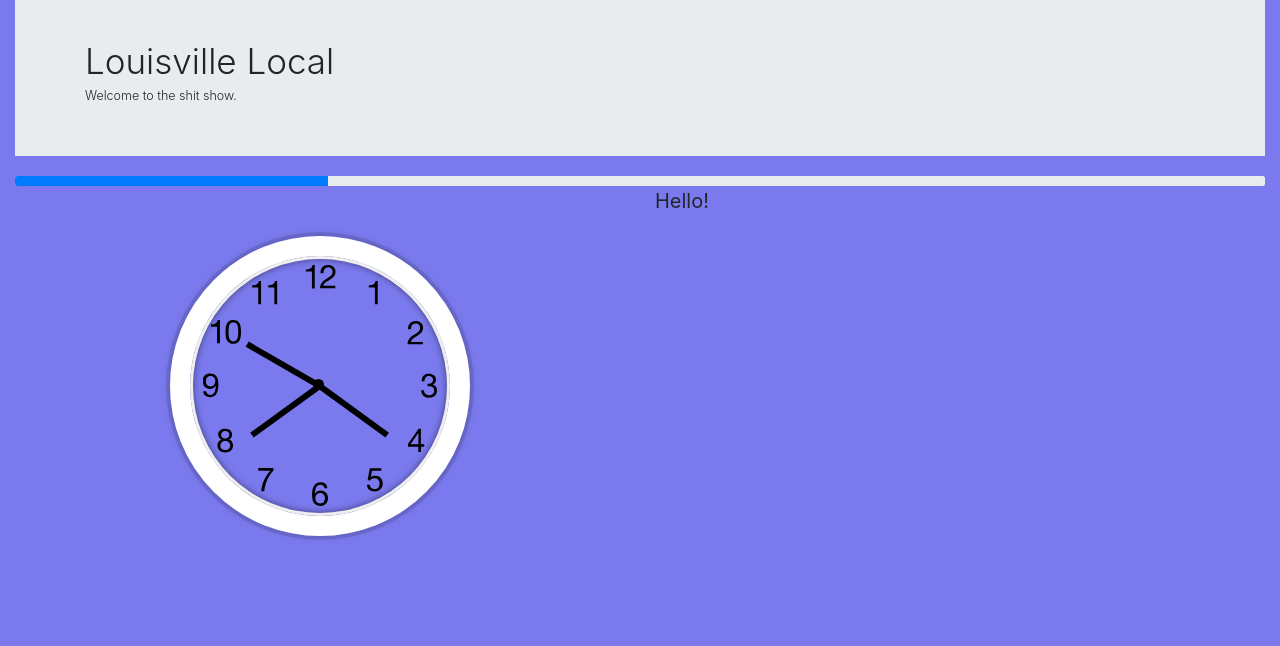
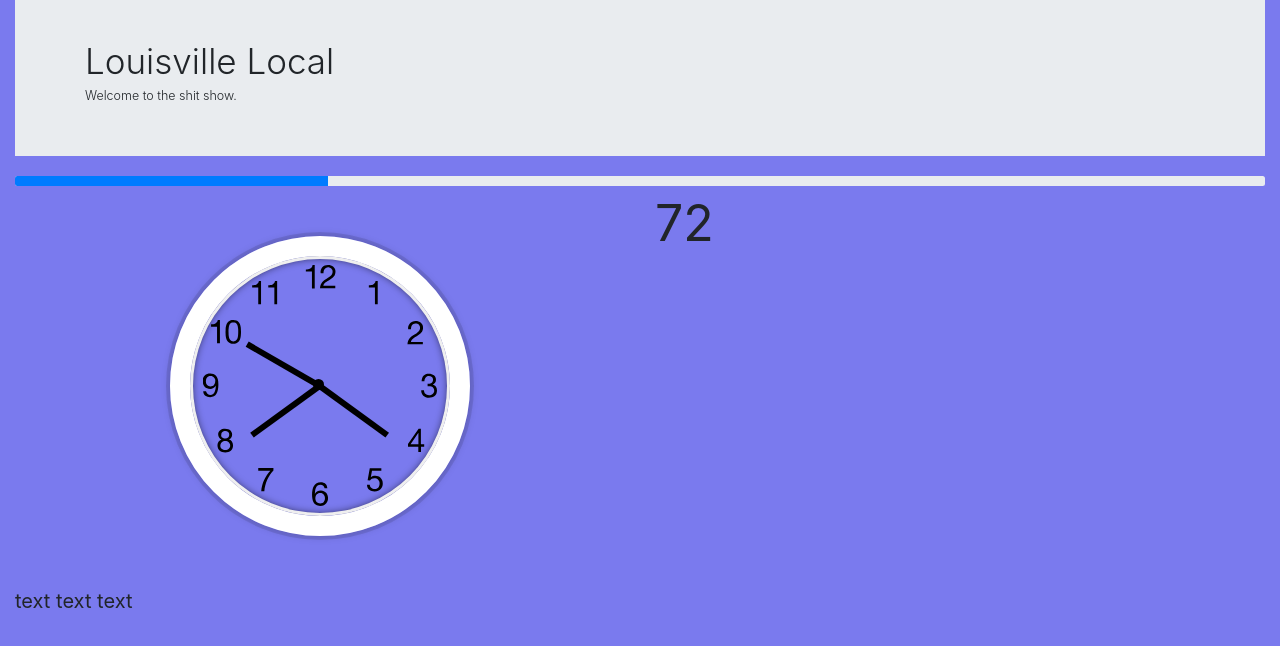
Before and after one commit to savagedetective/louisville-homepage, a website: page public/index.html in a window 1280 px wide. Drawn offline with nearby package versions, Linux system fonts and the light colour scheme.

Commit message:
final row and column positioned

```diff
--- a/public/css/style.css
+++ b/public/css/style.css
@@ -57,3 +57,7 @@ html {
     z-index:10;
     transform: translateX(-7px) translateY(-4px);
   }
+
+  .current-temp{
+      font-size:5rem;
+  }
--- a/public/index.html
+++ b/public/index.html
@@ -26,7 +26,8 @@
                 aria-valuemax="100"></div>
         </div>
 
-        <div class="row">
+        <div class="row main-data">
+
             <div class="col-sm">
                 <div class="clock">
                     <div class="clock-face">
@@ -39,9 +40,17 @@
             </div>
 
             <div class="col-sm">
-                Hello!
+                <div class="current-temp">
+                    <p>72</p>
+                </div>
             </div>
 
+        </div>
+
+        <div class="row five-day">
+            <div class="col">
+                text text text
+            </div>
         </div>
 
     </div>
```
